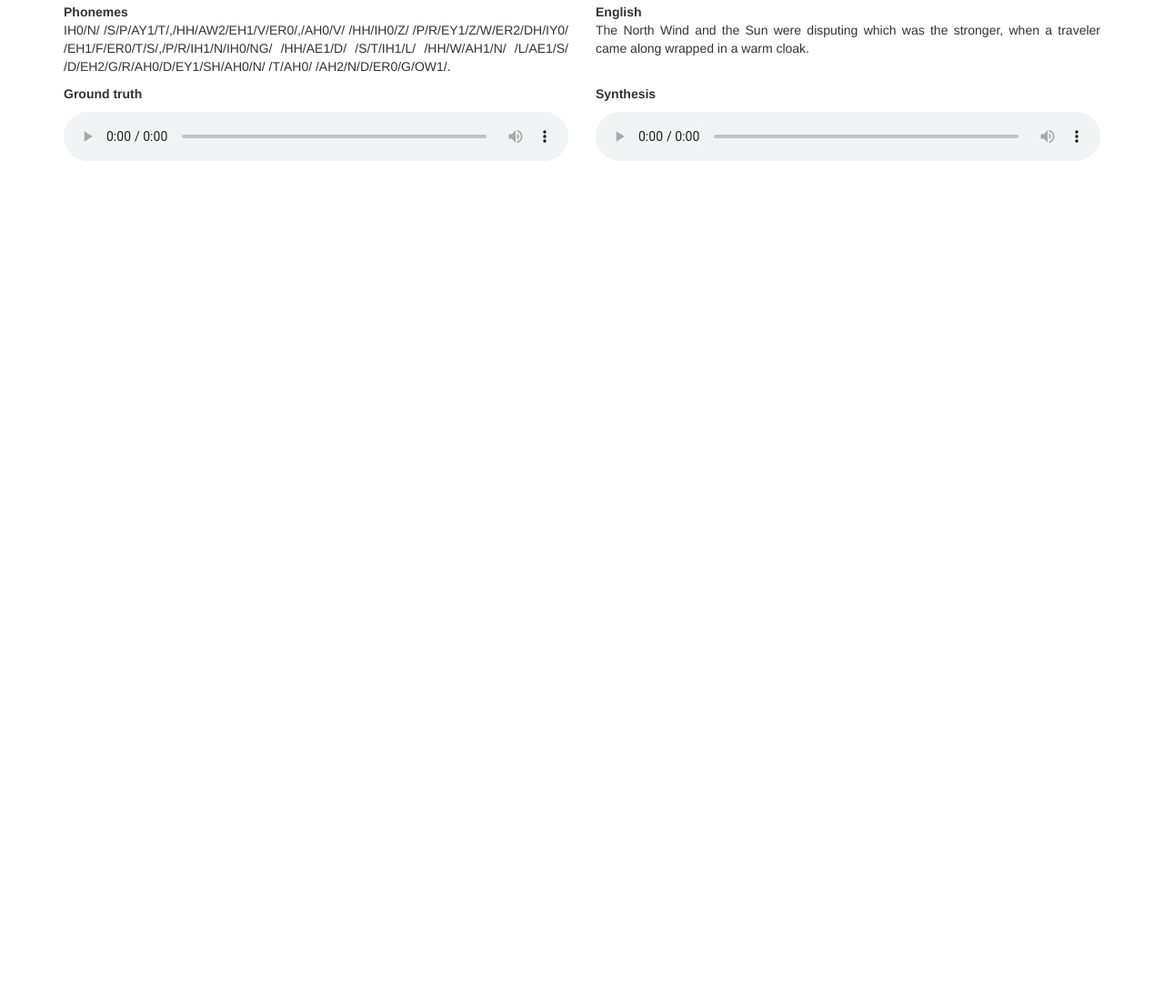
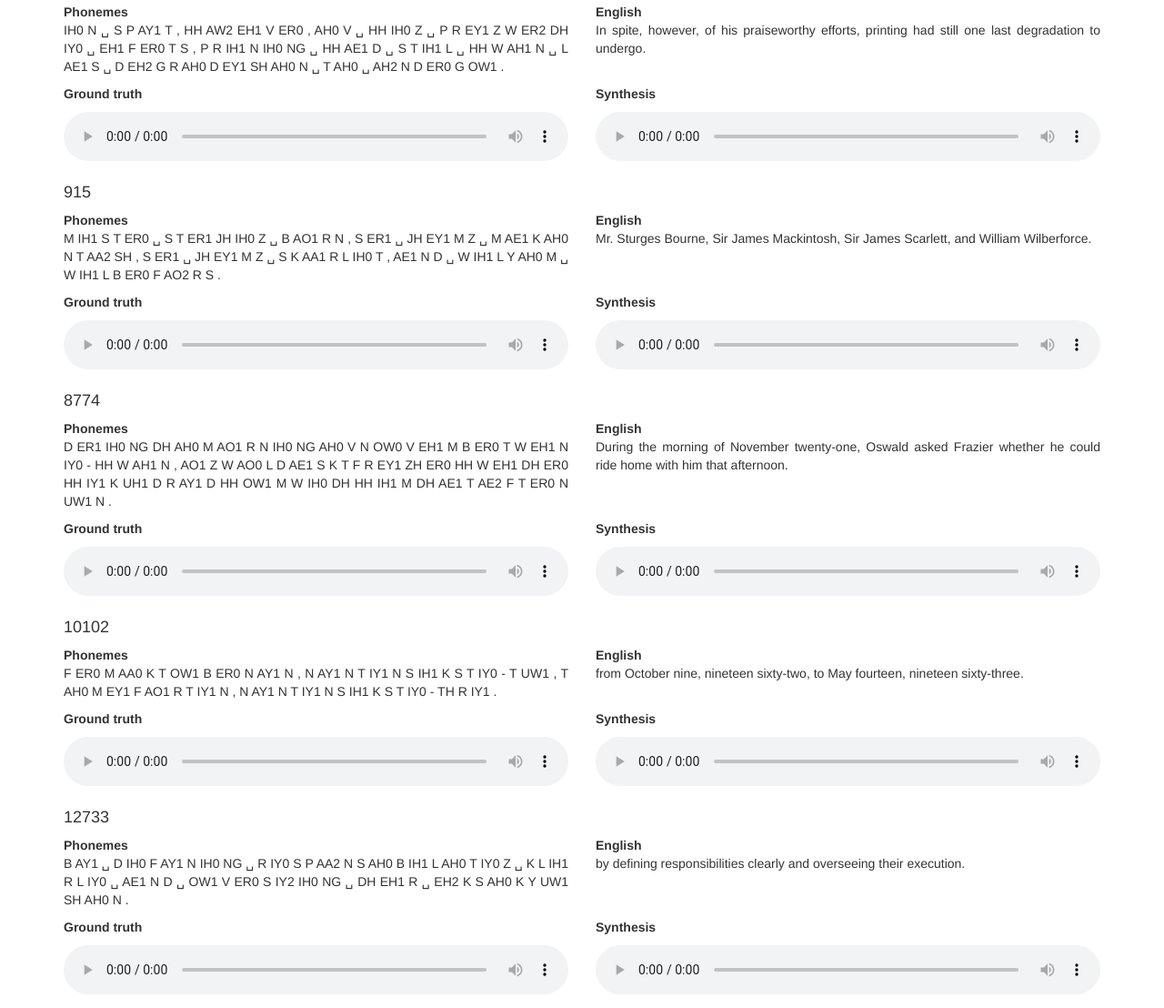
Before and after one commit to stefantaubert/CIVEMSA-2022, a plain HTML site: page index.html in a window 1280 px wide. Shown: the part 292-1400 px from the top of the page at 91% size. Before the commit the page ends 800 px from the top, so only its background shows below. Drawn offline with nearby package versions, Linux system fonts and the light colour scheme.

Commit message:
added examples

```diff
--- a/index.html
+++ b/index.html
@@ -32,13 +32,13 @@
         <p><b>Authors</b>: Sven Albrecht, Rewa Tamboli, Stefan Taubert, Maximilian Eibl, Josef Schmied, Günther Daniel Rey
         </p>
         <p><i>Recommendation: The best quality is obtained by listening with headphones.</i></p>
-        <p>We used <a href="https://github.com/stefantaubert/tacotron">Tacotron</a> and <a href="https://github.com/stefantaubert/waveglow">WaveGlow</a> for our synthesis. You can download our Tacotron model <a href="https://tuc.cloud/index.php/s/wSwisBd4TJKbSmF">here</a> and our WaveGlow model <a href="https://tuc.cloud/index.php/s/oKPaLm6fsmP2y4q">here</a>.</p>
+        <p>We used <a href="https://github.com/stefantaubert/tacotron">Tacotron</a> and <a href="https://github.com/stefantaubert/waveglow">WaveGlow</a> for our synthesis. You can download our Tacotron model <a href="https://tuc.cloud/index.php/s/wSwisBd4TJKbSmF/download/98500.pt">here</a> and our WaveGlow model <a href="https://tuc.cloud/index.php/s/yBRaWz5oHrFwigf/download/LJS-v3-580000.pt">here</a>.</p>
       </div>
     </div>
 
     <div class="row">
       <div class="col-xs-12">
-        <h3>Examples</h3>
+        <h3>Sound examples</h3>
       </div>
     </div>
 
@@ -48,38 +48,170 @@
           <h4>81</h4>
         </div>
       </div>
-
       <div class="row">
         <div class="col-sm-6 col-xs-12">
           <b>Phonemes</b>
           <p>
-            IH0/N/ /S/P/AY1/T/,/HH/AW2/EH1/V/ER0/,/AH0/V/ /HH/IH0/Z/ /P/R/EY1/Z/W/ER2/DH/IY0/ /EH1/F/ER0/T/S/,/P/R/IH1/N/IH0/NG/ /HH/AE1/D/ /S/T/IH1/L/ /HH/W/AH1/N/ /L/AE1/S/ /D/EH2/G/R/AH0/D/EY1/SH/AH0/N/ /T/AH0/ /AH2/N/D/ER0/G/OW1/.
+            IH0 N ␣ S P AY1 T , HH AW2 EH1 V ER0 , AH0 V ␣ HH IH0 Z ␣ P R EY1 Z W ER2 DH IY0 ␣ EH1 F ER0 T S , P R IH1 N IH0 NG ␣ HH AE1 D ␣ S T IH1 L ␣ HH W AH1 N ␣ L AE1 S ␣ D EH2 G R AH0 D EY1 SH AH0 N ␣ T AH0 ␣ AH2 N D ER0 G OW1 .
           </p>
         </div>
         <div class="col-sm-6 col-xs-12">
           <b>English</b>
           <p>
-            The North Wind and the Sun were disputing which was the stronger, when a traveler came along wrapped in a
-            warm cloak.</p>
+            In spite, however, of his praiseworthy efforts, printing had still one last degradation to undergo.</p>
         </div>
       </div>
       <div class="row">
         <div class="col-sm-6 col-xs-12">
           <p><b>Ground truth</b></p>
-        </div>
-        <div class="col-sm-6 col-xs-12">
-          <p><b>Synthesis</b></p>
-        </div>
-      </div>
-      <div class="row">
-        <div class="col-sm-6 col-xs-12">
           <audio controls>
             <source src="validation-set/original/81.wav" type="audio/wav">
           </audio>
         </div>
         <div class="col-sm-6 col-xs-12">
+          <p><b>Synthesis</b></p>
           <audio controls>
             <source src="validation-set/inferred/81.wav" type="audio/wav">
+          </audio>
+        </div>
+      </div>
+    </div>
+
+    <div class="textblock">
+      <div class="row">
+        <div class="col-xs-12">
+          <h4>915</h4>
+        </div>
+      </div>
+      <div class="row">
+        <div class="col-sm-6 col-xs-12">
+          <b>Phonemes</b>
+          <p>
+            M IH1 S T ER0 ␣ S T ER1 JH IH0 Z ␣ B AO1 R N , S ER1 ␣ JH EY1 M Z ␣ M AE1 K AH0 N T AA2 SH , S ER1 ␣ JH EY1 M Z ␣ S K AA1 R L IH0 T , AE1 N D ␣ W IH1 L Y AH0 M ␣ W IH1 L B ER0 F AO2 R S .
+          </p>
+        </div>
+        <div class="col-sm-6 col-xs-12">
+          <b>English</b>
+          <p>
+            Mr. Sturges Bourne, Sir James Mackintosh, Sir James Scarlett, and William Wilberforce.</p>
+        </div>
+      </div>
+      <div class="row">
+        <div class="col-sm-6 col-xs-12">
+          <p><b>Ground truth</b></p>
+          <audio controls>
+            <source src="validation-set/original/915.wav" type="audio/wav">
+          </audio>
+        </div>
+        <div class="col-sm-6 col-xs-12">
+          <p><b>Synthesis</b></p>
+          <audio controls>
+            <source src="validation-set/inferred/915.wav" type="audio/wav">
+          </audio>
+        </div>
+      </div>
+    </div>
+
+    <div class="textblock">
+      <div class="row">
+        <div class="col-xs-12">
+          <h4>8774</h4>
+        </div>
+      </div>
+      <div class="row">
+        <div class="col-sm-6 col-xs-12">
+          <b>Phonemes</b>
+          <p>
+            D ER1 IH0 NG  DH AH0  M AO1 R N IH0 NG  AH0 V  N OW0 V EH1 M B ER0  T W EH1 N IY0 - HH W AH1 N , AO1 Z W AO0 L D  AE1 S K T  F R EY1 ZH ER0  HH W EH1 DH ER0  HH IY1  K UH1 D  R AY1 D  HH OW1 M  W IH0 DH  HH IH1 M  DH AE1 T  AE2 F T ER0 N UW1 N .
+          </p>
+        </div>
+        <div class="col-sm-6 col-xs-12">
+          <b>English</b>
+          <p>
+            During the morning of November twenty-one, Oswald asked Frazier whether he could ride home with him that afternoon.</p>
+        </div>
+      </div>
+      <div class="row">
+        <div class="col-sm-6 col-xs-12">
+          <p><b>Ground truth</b></p>
+          <audio controls>
+            <source src="validation-set/original/8774.wav" type="audio/wav">
+          </audio>
+        </div>
+        <div class="col-sm-6 col-xs-12">
+          <p><b>Synthesis</b></p>
+          <audio controls>
+            <source src="validation-set/inferred/8774.wav" type="audio/wav">
+          </audio>
+        </div>
+      </div>
+    </div>
+
+    <div class="textblock">
+      <div class="row">
+        <div class="col-xs-12">
+          <h4>10102</h4>
+        </div>
+      </div>
+      <div class="row">
+        <div class="col-sm-6 col-xs-12">
+          <b>Phonemes</b>
+          <p>
+            F ER0 M  AA0 K T OW1 B ER0  N AY1 N , N AY1 N T IY1 N  S IH1 K S T IY0 - T UW1 , T AH0  M EY1  F AO1 R T IY1 N , N AY1 N T IY1 N  S IH1 K S T IY0 - TH R IY1 .
+          </p>
+        </div>
+        <div class="col-sm-6 col-xs-12">
+          <b>English</b>
+          <p>
+            from October nine, nineteen sixty-two, to May fourteen, nineteen sixty-three.</p>
+        </div>
+      </div>
+      <div class="row">
+        <div class="col-sm-6 col-xs-12">
+          <p><b>Ground truth</b></p>
+          <audio controls>
+            <source src="validation-set/original/10102.wav" type="audio/wav">
+          </audio>
+        </div>
+        <div class="col-sm-6 col-xs-12">
+          <p><b>Synthesis</b></p>
+          <audio controls>
+            <source src="validation-set/inferred/10102.wav" type="audio/wav">
+          </audio>
+        </div>
+      </div>
+    </div>
+
+    <div class="textblock">
+      <div class="row">
+        <div class="col-xs-12">
+          <h4>12733</h4>
+        </div>
+      </div>
+      <div class="row">
+        <div class="col-sm-6 col-xs-12">
+          <b>Phonemes</b>
+          <p>
+            B AY1 ␣ D IH0 F AY1 N IH0 NG ␣ R IY0 S P AA2 N S AH0 B IH1 L AH0 T IY0 Z ␣ K L IH1 R L IY0 ␣ AE1 N D ␣ OW1 V ER0 S IY2 IH0 NG ␣ DH EH1 R ␣ EH2 K S AH0 K Y UW1 SH AH0 N .
+          </p>
+        </div>
+        <div class="col-sm-6 col-xs-12">
+          <b>English</b>
+          <p>
+            by defining responsibilities clearly and overseeing their execution.</p>
+        </div>
+      </div>
+      <div class="row">
+        <div class="col-sm-6 col-xs-12">
+          <p><b>Ground truth</b></p>
+          <audio controls>
+            <source src="validation-set/original/12733.wav" type="audio/wav">
+          </audio>
+        </div>
+        <div class="col-sm-6 col-xs-12">
+          <p><b>Synthesis</b></p>
+          <audio controls>
+            <source src="validation-set/inferred/12733.wav" type="audio/wav">
           </audio>
         </div>
       </div>
```
Also changed, not shown: 1 other file.
